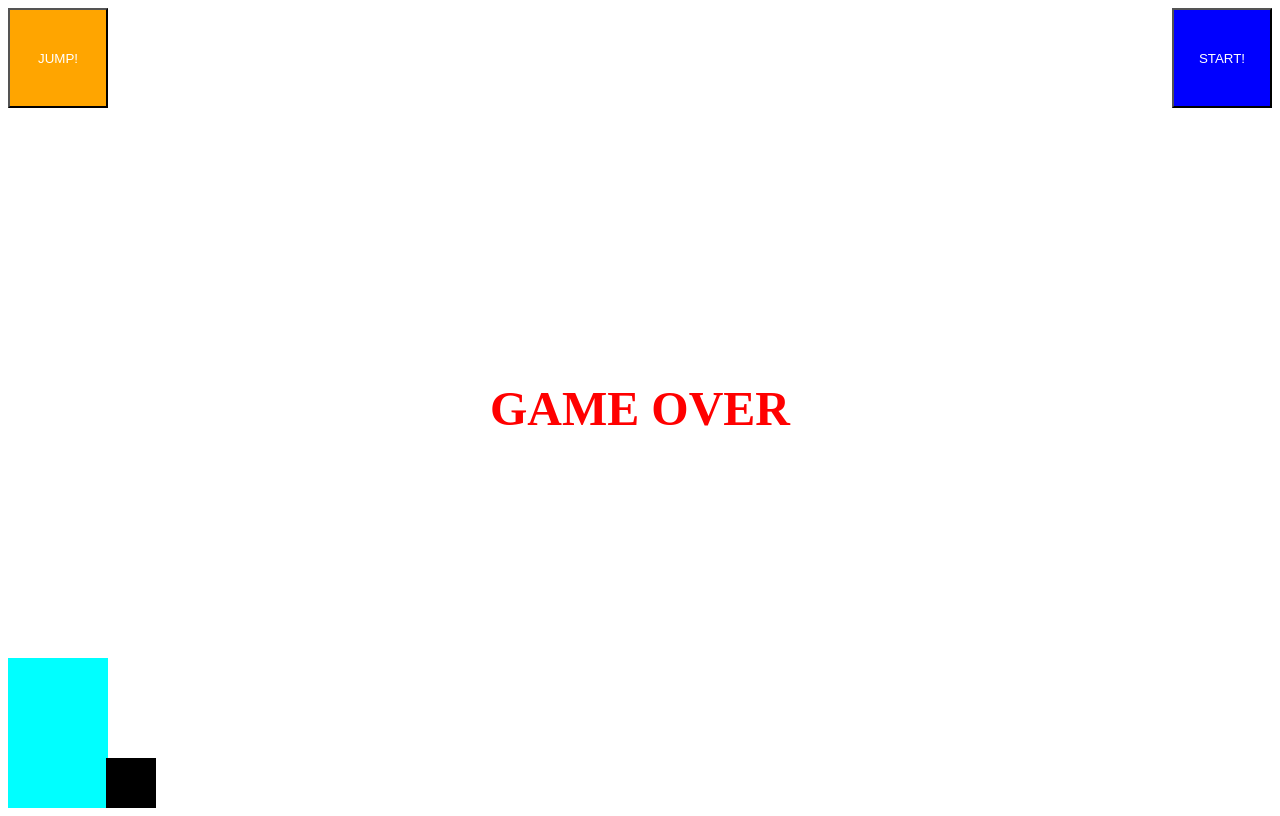
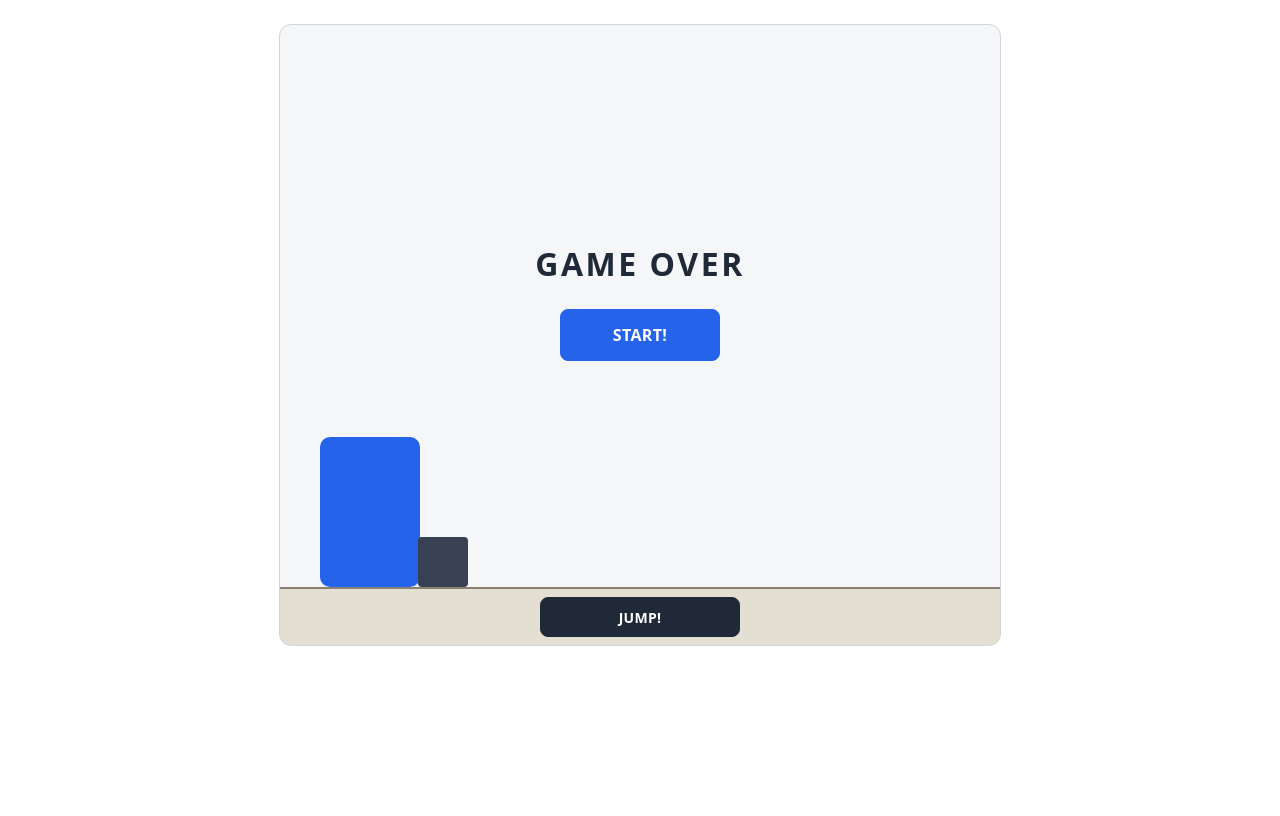
Before and after one commit to salmonco/embeddable-mini-game, a website built with Vite: page index.html in a window 1280 px wide. Both pictures are taken after a click on the button "START!". Built offline with nearby package versions, Linux system fonts and the light colour scheme.

Commit message:
ui: 화면 스타일

```diff
--- a/src/style.css
+++ b/src/style.css
@@ -1,64 +1,158 @@
 #mini-game-root {
+    --sky: #f4f6f8;
+    --ground: #e4dfd3;
+    --ground-line: #8a8170;
+    --ground-height: 56px;
+    --lane-offset: 40px;
+    --ink: #1f2937;
+    --primary: #2563eb;
+    --primary-pressed: #1d4ed8;
+
     position: relative;
-    height: 100vh;
+    width: 100%;
+    max-width: 720px;
+    height: 620px;
+    margin: 24px auto;
+    overflow: hidden;
+    border: 1px solid #d1d5db;
+    border-radius: 12px;
+    background:
+        linear-gradient(to top,
+            var(--ground) 0 var(--ground-height),
+            var(--ground-line) var(--ground-height) calc(var(--ground-height) + 2px),
+            var(--sky) calc(var(--ground-height) + 2px));
+    font-family: system-ui, -apple-system, 'Apple SD Gothic Neo', sans-serif;
+    color: var(--ink);
+    user-select: none;
+    -webkit-user-select: none;
+}
+
+/* 캐릭터와 허들은 같은 기준선(땅 위, 왼쪽 여백)에서 그려야 충돌 판정과 화면이 맞는다 */
+#character,
+#hurdle {
+    position: absolute;
+    margin-left: var(--lane-offset);
+    margin-bottom: calc(var(--ground-height) + 2px);
 }
 
 #character {
-    position: absolute;
     left: 0;
-    background-color: aqua;
+    border-radius: 10px;
+    background-color: var(--primary);
 }
 
 #hurdle {
-    position: absolute;
     bottom: 0;
-    background-color: black;
+    border-radius: 4px;
+    background-color: #374151;
 }
 
-#jumpButton {
-    width: 100px;
-    height: 100px;
-    background-color: orange;
-    color: white;
+/* 버튼 공통 */
+#mini-game-root button {
+    position: absolute;
+    border: 1px solid #d1d5db;
+    border-radius: 8px;
+    background-color: #ffffff;
+    color: var(--ink);
+    font: inherit;
+    font-size: 14px;
+    font-weight: 600;
+    letter-spacing: 0.02em;
+    cursor: pointer;
+    touch-action: manipulation;
+    transition: background-color 0.1s, transform 0.05s;
 }
 
-#startButton {
-    width: 100px;
-    height: 100px;
-    background-color: blue;
-    color: white;
-    float: right;
+#mini-game-root button:hover {
+    background-color: #f3f4f6;
+}
+
+#mini-game-root button:active {
+    transform: scale(0.97);
+}
+
+#mini-game-root button:focus-visible {
+    outline: 2px solid var(--primary);
+    outline-offset: 2px;
+}
+
+/* 시작: 화면 가운데 */
+#mini-game-root #startButton {
+    top: 50%;
+    left: 50%;
+    transform: translate(-50%, -50%);
+    width: 160px;
+    height: 52px;
+    border-color: var(--primary);
+    background-color: var(--primary);
+    color: #ffffff;
+    font-size: 16px;
+}
+
+#mini-game-root #startButton:hover {
+    background-color: var(--primary-pressed);
+}
+
+#mini-game-root #startButton:active {
+    transform: translate(-50%, -50%) scale(0.97);
+}
+
+/* 점프: 땅 영역 가운데, 누르기 쉽게 넓게 */
+#mini-game-root #jumpButton {
+    bottom: 8px;
+    left: 50%;
+    transform: translateX(-50%);
+    width: 200px;
+    height: 40px;
+    border-color: var(--ink);
+    background-color: var(--ink);
+    color: #ffffff;
+}
+
+#mini-game-root #jumpButton:hover {
+    background-color: #111827;
+}
+
+#mini-game-root #jumpButton:active {
+    transform: translateX(-50%) scale(0.97);
+}
+
+/* 종료, 중단, 재개: 오른쪽 위에 작게. 중단과 재개는 번갈아 보이므로 같은 자리 */
+#stopButton,
+#pauseButton,
+#resumeButton {
+    top: 16px;
+    width: 80px;
+    height: 32px;
+}
+
+#mini-game-root #stopButton,
+#mini-game-root #pauseButton,
+#mini-game-root #resumeButton {
+    font-size: 12px;
 }
 
 #stopButton {
-    width: 100px;
-    height: 100px;
-    background-color: red;
-    color: white;
-    float: right;
+    right: 16px;
 }
 
-#pauseButton {
-    width: 100px;
-    height: 100px;
-    background-color: yellow;
-    float: right;
+#mini-game-root #stopButton {
+    color: #b91c1c;
 }
 
+#pauseButton,
 #resumeButton {
-    width: 100px;
-    height: 100px;
-    background-color: green;
-    color: white;
-    float: right;
+    right: 104px;
 }
 
 #gameOverMessage {
     position: absolute;
-    top: 50%;
+    top: calc(50% - 72px);
     left: 50%;
     transform: translate(-50%, -50%);
-    font-size: 48px;
-    font-weight: bold;
-    color: red;
+    font-size: 32px;
+    font-weight: 800;
+    letter-spacing: 0.08em;
+    color: var(--ink);
+    white-space: nowrap;
 }
```
